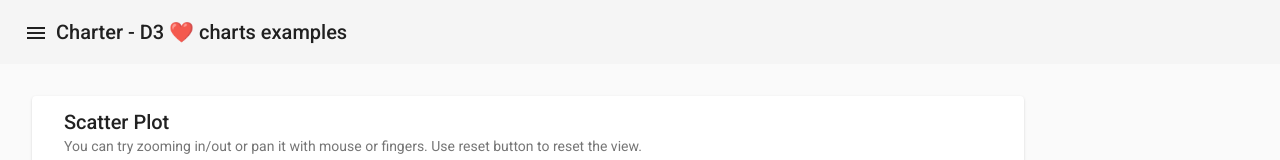
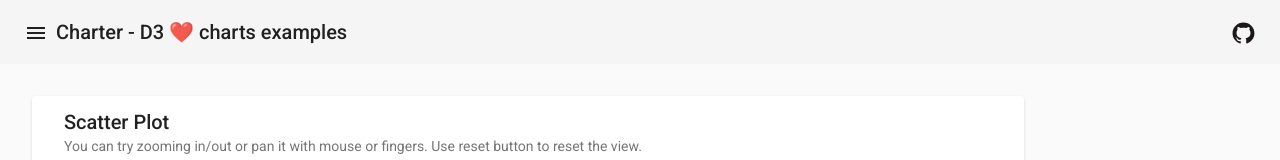
Before and after one commit to rk-7/charter, an Angular app: page /#/scatter-plot in a window 1280 px wide. Before the commit this address led to /scatter-plot#/scatter-plot. Shown: the top 160 px of the page. Built offline with nearby package versions, Linux system fonts and the light colour scheme.

Commit message:
Updated routing strategy and github

```diff
--- a/src/app/app.component.html
+++ b/src/app/app.component.html
@@ -12,6 +12,14 @@
       <mat-icon>menu</mat-icon>
     </button>
     <span>{{ title }}</span>
+    <span class="charter-spacer"></span>
+    <a
+      mat-icon-button
+      aria-label="https://github.com/rk-7/charter"
+      href="https://github.com/rk-7/charter"
+    >
+      <img src="assets/github_svg.svg" style="width: 24px;" />
+    </a>
   </mat-toolbar>
   <mat-sidenav-container
     class="charter-sidenav-container"
--- a/src/app/app.component.scss
+++ b/src/app/app.component.scss
@@ -36,3 +36,6 @@
   .main-content {
     padding: 2rem;
   }
+  .charter-spacer {
+    flex: 1 1 auto;
+  }
--- a/src/app/app.component.ts
+++ b/src/app/app.component.ts
@@ -1,7 +1,7 @@
 import { ChangeDetectorRef, Component, OnDestroy } from '@angular/core';
 import {MediaMatcher} from '@angular/cdk/layout';
-import { Router } from '@angular/router';
 import { appCopyright, appName } from './constants';
+
 
 @Component({
   selector: 'app-root',
@@ -21,12 +21,12 @@ export class AppComponent implements OnDestroy {
 
   constructor(
     changeDetectorRef: ChangeDetectorRef, media: MediaMatcher,
-    private readonly router: Router
     ) {
     this.populateRoutes();
     this.mobileQuery = media.matchMedia('(max-width: 600px)');
     this.mobileQueryListener = () => changeDetectorRef.detectChanges();
     this.mobileQuery.addEventListener('change', this.mobileQueryListener);
+
   }
   populateRoutes(): void {
     this.navItems = new Array<{name: string, url: string }>();
--- a/src/app/app.module.ts
+++ b/src/app/app.module.ts
@@ -11,7 +11,7 @@ import { AppRoutingModule } from './app-routing.module';
 import { AppComponent } from './app.component';
 import { ScatterPlotComponent } from './scatter-plot/scatter-plot.component';
 import { BrowserAnimationsModule } from '@angular/platform-browser/animations';
-
+import { HashLocationStrategy, LocationStrategy } from '@angular/common';
 @NgModule({
   declarations: [
     AppComponent,
@@ -28,7 +28,7 @@ import { BrowserAnimationsModule } from '@angular/platform-browser/animations';
     MatSidenavModule,
     MatListModule
   ],
-  providers: [],
+  providers: [{provide: LocationStrategy, useClass: HashLocationStrategy}],
   bootstrap: [AppComponent]
 })
 export class AppModule { }
```
Also changed, not shown: src/assets/github_svg.svg (added).
